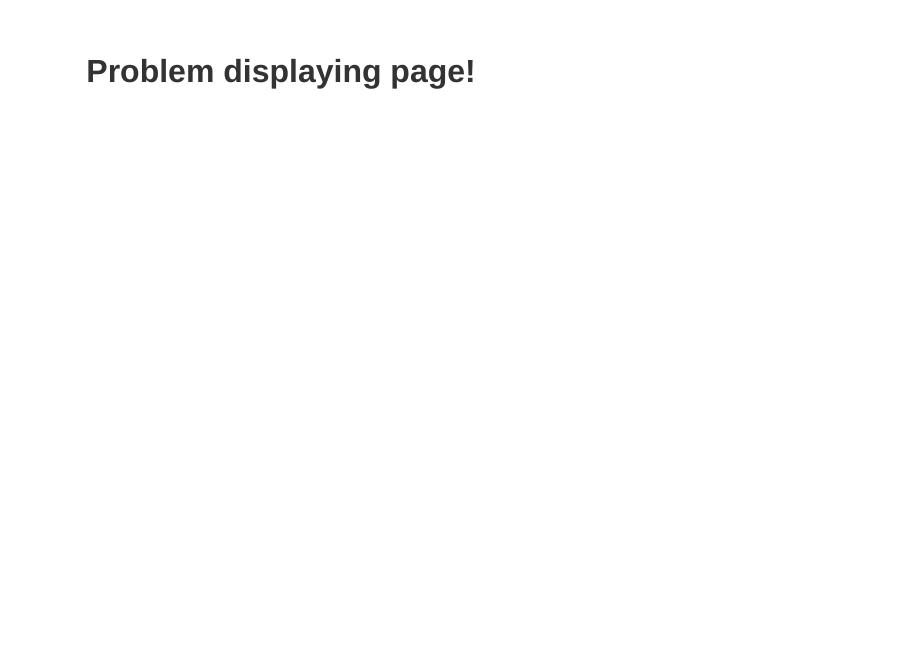
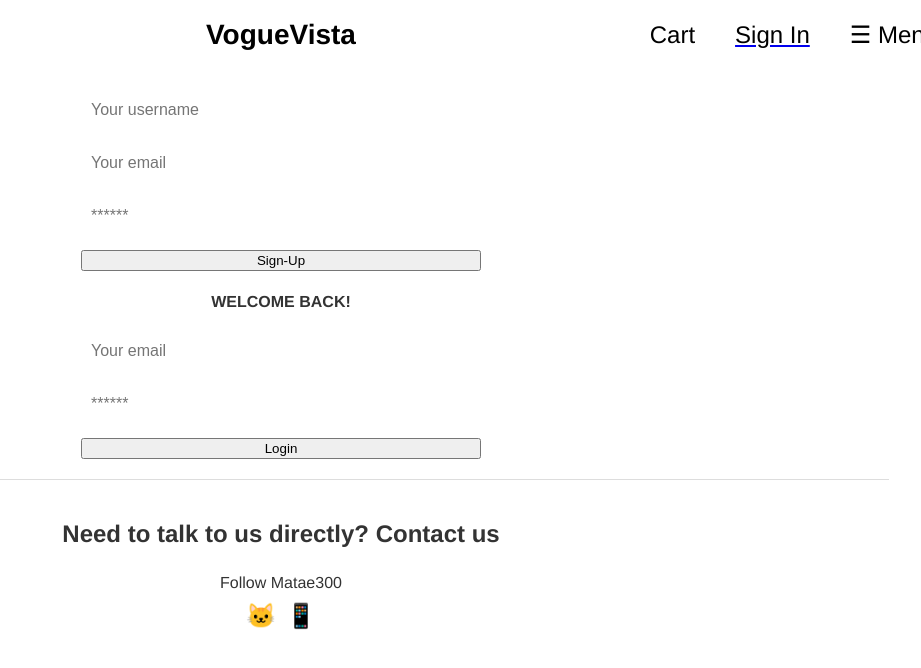
Before and after one commit to Matae300/VogueVista, a React (Vite) app in the folder client/: page /login in a window 1280 px wide. Shown: the top 668 px of the page, without its empty margins (359-1280 px from the left). Built offline with nearby package versions, Linux system fonts and the light colour scheme.

Commit message:
changed navbar, added products to database

```diff
--- a/client/src/assets/Cart.css
+++ b/client/src/assets/Cart.css
@@ -10,6 +10,7 @@
 .cart-item {
   width: 100%;
   max-width: 300px;
+  min-height: 500px;
   margin-right: 20px;
   margin-bottom: 20px;
   border: 1px solid #ccc;
--- a/client/src/assets/Navbar.css
+++ b/client/src/assets/Navbar.css
@@ -18,7 +18,7 @@
 }
 
 .navbar-logo {
-  margin-left: 38.2%;
+  margin-left: 39%;
   font-size: 28px;
   font-weight: bold;
   color: #000000;
--- a/client/src/components/Menu.jsx
+++ b/client/src/components/Menu.jsx
@@ -24,12 +24,16 @@
             </li>
           </Link>
         ))}
+        <Link to='/login' className="tile-link">
         <li>
           Sign In
         </li>
+        </Link>
+        <Link to='/cart' className="tile-link">
         <li>
           My Orders
         </li>
+        </Link>
       </ul>
     </div>
   );
--- a/client/src/components/Navbar.jsx
+++ b/client/src/components/Navbar.jsx
@@ -1,13 +1,10 @@
 import { useState } from 'react';
 import { Link } from 'react-router-dom';
-import Signup from './Signup';
-import Login from './Login';
 import Menu from './Menu';
 import Auth from '../../utils/auth';
 import '../assets/Navbar.css';
 
 const Navbar = () => {
-  const [isDropdownOpen, setDropdownOpen] = useState(false);
   const [isSideNav, setSideNav] = useState(false);
 
   const toggleSidenav = () => {
@@ -16,11 +13,6 @@
     if (sideNav.classList.contains('active')) {
       sideNav.classList.remove('active');
     }
-  };
-
-  const toggleDropdown = () => {
-    setDropdownOpen(!isDropdownOpen);
-    document.querySelector('.dropdown-menu').classList.toggle('active');
   };
 
   const logout = (event) => {
@@ -39,7 +31,7 @@
     <nav className="navbar">
       <div className="navbar-container">
         <Link to="/" className="navbar-logo">
-          VogueVista
+        VogueVista
         </Link>
         <ul className="nav-menu">
           <li className="nav-item">
@@ -49,15 +41,11 @@
           </li>
           {!Auth.loggedIn() && (
             <li className="nav-item">
-              <div className="nav-links dropdown-toggle" onClick={toggleDropdown}>
+              <Link to="/login">
+              <div className="nav-links dropdown-toggle">
                 Sign In
               </div>
-              {isDropdownOpen && (
-                <div className="dropdown-menu">
-                  <Signup />
-                  <Login />
-                </div>
-              )}
+              </Link>
             </li>
           )}
           <li className="nav-item">
--- a/client/src/main.jsx
+++ b/client/src/main.jsx
@@ -6,6 +6,7 @@
 import Collection from './pages/Collection.jsx';
 import Product from './pages/Product.jsx';
 import Cart from './pages/Cart.jsx'
+import Login from './pages/Login.jsx';
 
 const router = createBrowserRouter([
   {
@@ -29,6 +30,10 @@
         path: '/cart',
         element: <Cart />
       },
+      {
+        path: '/login',
+        element: <Login />
+      },
     ]
   }
 ])
--- a/client/src/pages/Cart.jsx
+++ b/client/src/pages/Cart.jsx
@@ -1,10 +1,10 @@
+import { useEffect } from 'react';
+import { Link } from 'react-router-dom';
 import { useQuery } from "@apollo/client";
-import { useParams } from "react-router-dom";
 import { QUERY_USERCART, QUERY_ME } from "../../utils/queries";
 import '../assets/Cart.css'; // Import external CSS file
 
 const Cart = ({ authToken }) => {
-  const { id } = useParams();
 
   const { loading: meLoading, error: meError, data: meData } = useQuery(QUERY_ME, {
     context: { headers: { Authorization: `Bearer ${authToken}` } },
@@ -27,6 +27,7 @@
       <h1>Cart</h1>
       <div className="cart-items">
         {cart.items.map((item) => (
+          <Link to={`/product/${item.product._id}`} className="tile-link" key={item.product._id}>
             <div key={item.product._id} className="cart-item">
               <img src={item.product.image} alt={item.product.productName} />
               <div className="cart-item-content">
@@ -36,6 +37,7 @@
                 <p>Size: {item.size}</p>
               </div>
             </div>
+          </Link>
         ))}
       </div>
     </div>
--- a/client/src/pages/Home.jsx
+++ b/client/src/pages/Home.jsx
@@ -7,7 +7,7 @@
 import Woman from '../assets/images/womens.webp'
 import '../assets/Home.css';
 
-const Home = ({ authToken }) => {
+const Home = () => {
   return (
     <div>
       <div className="header-container">
--- /dev/null
+++ b/client/src/pages/Login.jsx
@@ -0,0 +1,14 @@
+import Login from "../components/Login";
+import Signup from "../components/Signup";
+
+const login = () => {
+
+  return (
+    <div>
+      <Signup />
+      <Login />
+    </div>
+  )
+}
+
+export default login
```
Lines whose indentation alone changed are shown as unchanged.
